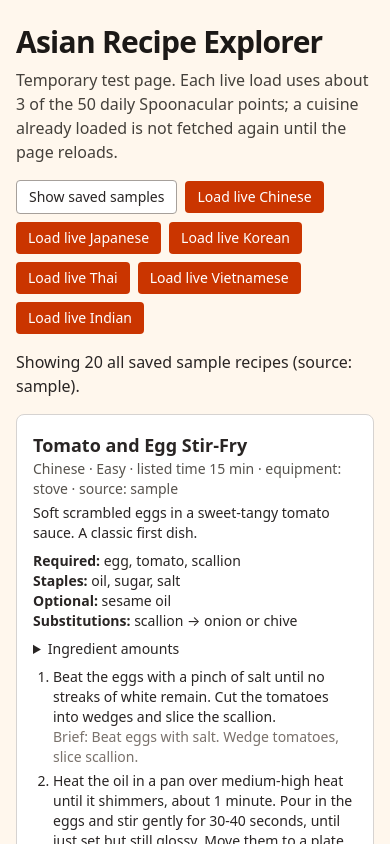
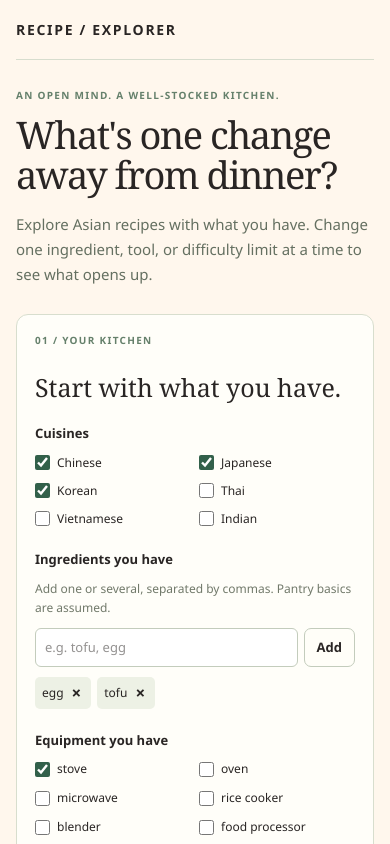
Before and after one commit to ucla-cs188-fall26/asian-food-recommender, a React (Vite) app: page / in a window 390 px wide. Shown: the top 844 px of the page. Built offline with nearby package versions, Linux system fonts and the light colour scheme.

Commit message:
Build responsive app shell and kitchen filter form (task 5)

```diff
--- a/src/App.tsx
+++ b/src/App.tsx
@@ -1,153 +1,42 @@
-import { useState, useTransition } from 'react'
+import { useReducer, useState, useTransition } from 'react'
 import { getRecipes } from './data/recipes'
 import type { RecipeLoad } from './data/recipes'
 import { SAMPLE_RECIPES } from './data/sampleRecipes'
-import { CUISINES, DIFFICULTY_LABELS } from './domain/types'
-import type { Cuisine, Recipe } from './domain/types'
-
-// TEMPORARY test page: lists the saved sample recipes, or loads one cuisine
-// from the live Spoonacular API so we can eyeball the data. Remove once the
-// real filter form and flowgraph exist.
-
-function RecipeCard({ recipe }: { recipe: Recipe }) {
-  const substitutions = Object.entries(recipe.substitutions)
-    .map(([name, standIns]) => `${name} → ${standIns.join(' or ')}`)
-    .join('; ')
-  return (
-    <article className="rounded-lg border border-stone-300 bg-white p-4 text-sm">
-      <h2 className="text-lg font-semibold">{recipe.name}</h2>
-      <p className="text-stone-600">
-        {recipe.cuisine} · {DIFFICULTY_LABELS[recipe.difficulty]} · listed time{' '}
-        {recipe.listedMinutes ? `${recipe.listedMinutes} min` : 'not given'} ·
-        equipment: {recipe.requiredEquipment.join(', ') || 'none detected'} ·
-        source: {recipe.source}
-      </p>
-      {recipe.description && <p className="mt-1">{recipe.description}</p>}
-      <p className="mt-2">
-        <b>Required:</b> {recipe.requiredIngredients.join(', ')}
-      </p>
-      <p>
-        <b>Staples:</b> {recipe.stapleIngredients.join(', ') || 'none'}
-      </p>
-      <p>
-        <b>Optional:</b> {recipe.optionalIngredients.join(', ') || 'none'}
-      </p>
-      <p>
-        <b>Substitutions:</b> {substitutions || 'none'}
-      </p>
-      <details className="mt-2">
-        <summary className="cursor-pointer font-medium">
-          Ingredient amounts
-        </summary>
-        <ul className="list-disc pl-5">
-          {recipe.ingredientLines.map((line, index) => (
-            <li key={index}>{line}</li>
-          ))}
-        </ul>
-      </details>
-      <ol className="mt-2 list-decimal space-y-1 pl-5">
-        {recipe.steps.map((step) => (
-          <li key={step.number}>
-            {step.text}
-            {step.brief && (
-              <div className="text-stone-500">Brief: {step.brief}</div>
-            )}
-            {step.tools.length > 0 && (
-              <div className="text-stone-500">
-                Tools: {step.tools.join(', ')}
-              </div>
-            )}
-          </li>
-        ))}
-      </ol>
-      {recipe.sourceUrl && (
-        <a
-          className="mt-2 inline-block text-orange-800 underline"
-          href={recipe.sourceUrl}
-          target="_blank"
-          rel="noreferrer"
-        >
-          Original recipe{recipe.sourceName ? ` (${recipe.sourceName})` : ''}
-        </a>
-      )}
-    </article>
-  )
-}
-
-const SAVED: RecipeLoad = { recipes: SAMPLE_RECIPES, source: 'sample' }
+import { DEFAULT_FILTERS } from './domain/filters'
+import type { FilterState } from './domain/filters'
+import { createGraph, graphReducer, MAX_DEPTH, MAX_NODES } from './graph/graphState'
+import { FilterForm } from './ui/FilterForm'
 
 export default function App() {
-  const [load, setLoad] = useState<RecipeLoad>(SAVED)
-  const [label, setLabel] = useState('all saved sample recipes')
+  const [filters, setFilters] = useState(DEFAULT_FILTERS)
+  const [recipeLoad, setRecipeLoad] = useState<RecipeLoad>()
+  const [graph, dispatch] = useReducer(graphReducer, DEFAULT_FILTERS, (initial) => createGraph(initial, SAMPLE_RECIPES))
+  const [experience, setExperience] = useState<'beginner' | 'experienced'>('beginner')
   const [isPending, startTransition] = useTransition()
-
-  function loadLive(cuisine: Cuisine) {
+  const ingredientOptions = [...new Set([...SAMPLE_RECIPES, ...(recipeLoad?.recipes ?? [])].flatMap((r) => r.requiredIngredients))].sort()
+  function submit(next: FilterState) {
     startTransition(async () => {
-      const result = await getRecipes([cuisine])
-      setLoad(result)
-      setLabel(`${cuisine} recipes`)
+      const load = await getRecipes(next.cuisines)
+      setFilters(next)
+      setRecipeLoad(load)
+      dispatch({ type: 'start', filters: next, recipes: load.recipes })
     })
   }
-
-  return (
-    <main className="mx-auto min-h-screen max-w-6xl px-4 py-6">
-      <h1 className="text-3xl font-bold tracking-tight text-stone-900">
-        Asian Recipe Explorer
-      </h1>
-      <p className="mt-2 text-stone-700">
-        Temporary test page. Each live load uses about 3 of the 50 daily
-        Spoonacular points; a cuisine already loaded is not fetched again until
-        the page reloads.
-      </p>
-
-      <div className="mt-4 flex flex-wrap items-center gap-2">
-        <button
-          type="button"
-          className="rounded border border-stone-400 bg-white px-3 py-1.5 text-sm font-medium hover:bg-stone-100"
-          onClick={() => {
-            setLoad(SAVED)
-            setLabel('all saved sample recipes')
-          }}
-        >
-          Show saved samples
-        </button>
-        {CUISINES.map((cuisine) => (
-          <button
-            key={cuisine}
-            type="button"
-            disabled={isPending}
-            className="rounded bg-orange-700 px-3 py-1.5 text-sm font-medium text-white hover:bg-orange-800 disabled:opacity-50"
-            onClick={() => loadLive(cuisine)}
-          >
-            Load live {cuisine}
-          </button>
-        ))}
+  return <div className="app">
+    <header className="page-header"><a className="brand" href="./">RECIPE / EXPLORER</a><span className="header-note">A little change. A new possibility.</span></header>
+    <section className="intro"><p className="section-kicker">An open mind. A well-stocked kitchen.</p><h1>What's one change<br />away from dinner?</h1><p>Explore Asian recipes with what you have. Change one ingredient, tool, or difficulty limit at a time to see what opens up.</p></section>
+    <main className="workspace">
+      <aside><FilterForm initial={filters} ingredientOptions={ingredientOptions} isLoading={isPending} onSubmit={submit} /></aside>
+      <div className="exploration">
+        <section className="graph-section" aria-labelledby="graph-title"><div className="section-heading"><div><p className="section-kicker">02 / Explore the possibilities</p><h2 id="graph-title">One change, new recipes.</h2></div><button type="button" disabled={isPending} onClick={() => dispatch({ type: 'reset', recipes: recipeLoad?.recipes ?? SAMPLE_RECIPES })}>Reset exploration</button></div>
+          <p className="hint">Up to {MAX_NODES} scenarios, {MAX_DEPTH} changes deep.</p>
+          <p className="data-status" role="status">{isPending ? 'Loading recipes…' : `${recipeLoad?.recipes.length ?? SAMPLE_RECIPES.filter((r) => filters.cuisines.includes(r.cuisine)).length} recipes · ${recipeLoad?.source === 'spoonacular' ? 'Live data' : 'Sample collection'}`}</p>
+          {recipeLoad?.notice && <p className="notice">Data notice: {recipeLoad.notice}</p>}
+          <div className="empty-panel">Graph ready: {Object.keys(graph.nodes).length} scenarios. The interactive view is coming next.</div>
+        </section>
+        <section className="details-section"><h2>Recipes in the selected scenario</h2><label><input type="checkbox" checked={experience === 'experienced'} onChange={(e) => setExperience(e.target.checked ? 'experienced' : 'beginner')} />Concise steps</label><p>Select a scenario to see its recipes.</p></section>
       </div>
-
-      <p className="mt-4 font-medium" role="status">
-        {isPending
-          ? 'Loading from Spoonacular…'
-          : `Showing ${load.recipes.length} ${label} (source: ${load.source}).`}
-      </p>
-      {load.notice && !isPending && (
-        <p className="mt-1 rounded border border-amber-400 bg-amber-50 p-2 text-sm">
-          Note: {load.notice}
-        </p>
-      )}
-
-      <div className="mt-4 grid gap-4 md:grid-cols-2">
-        {load.recipes.map((recipe) => (
-          <RecipeCard key={recipe.id} recipe={recipe} />
-        ))}
-      </div>
-
-      <footer className="mt-8 text-sm text-stone-600">
-        Live recipe data from the{' '}
-        <a className="underline" href="https://spoonacular.com/food-api">
-          spoonacular API
-        </a>
-        .
-      </footer>
     </main>
-  )
+    <footer><span>Asian Recipe Explorer · CS 188</span><span>Live recipe data from the <a href="https://spoonacular.com/food-api">spoonacular API</a>.</span></footer>
+  </div>
 }
--- a/src/index.css
+++ b/src/index.css
@@ -1,5 +1,58 @@
 @import 'tailwindcss';
-
-@theme {
-  --font-sans: system-ui, -apple-system, 'Segoe UI', sans-serif;
+@theme { --font-sans: 'Segoe UI', system-ui, sans-serif; }
+:root { font-family: var(--font-sans); color: #253b32; background: #f7f7ef; font-synthesis: none; }
+* { box-sizing: border-box; }
+body { margin: 0; }
+button, input { font: inherit; }
+button { cursor: pointer; border: 1px solid #c3ccbc; border-radius: 7px; padding: 8px 12px; background: #fffef8; font-size: 13px; font-weight: 600; }
+button:hover { background: #edf1e5; }
+button:disabled { opacity: .55; cursor: wait; }
+button:focus-visible, input:focus-visible, a:focus-visible, summary:focus-visible { outline: 3px solid #be672f; outline-offset: 3px; }
+input[type=checkbox], input[type=radio] { accent-color: #32604a; width: 15px; height: 15px; flex-shrink: 0; }
+h1, h2, h3, p { margin: 0; }
+h2 { font-family: Georgia, serif; font-weight: 400; font-size: 25px; line-height: 1.2; }
+.app { max-width: 1600px; margin: auto; padding: 0 36px; }
+.page-header { display: flex; align-items: center; justify-content: space-between; border-bottom: 1px solid #d7ddce; height: 76px; gap: 20px; }
+.brand { font-size: 14px; font-weight: 800; letter-spacing: .12em; text-decoration: none; color: inherit; }
+.header-note { font-size: 12px; color: #687467; }
+.intro { padding: 42px 0 35px; max-width: 700px; }
+.section-kicker { font-size: 10px; font-weight: 700; letter-spacing: .13em; text-transform: uppercase; color: #65806b; margin-bottom: 12px; }
+h1 { font-family: Georgia, serif; font-size: clamp(38px, 4.4vw, 64px); line-height: 1.04; letter-spacing: -.04em; font-weight: 400; margin-bottom: 18px; }
+.intro > p:last-child { max-width: 560px; font-size: 15px; line-height: 1.65; color: #657061; }
+.workspace { display: grid; grid-template-columns: 300px minmax(0, 1fr); gap: 24px; align-items: start; }
+aside, .graph-section, .details-section { border: 1px solid #d8dece; border-radius: 12px; background: #fffef9; min-width: 0; }
+.filter-form { padding: 24px; display: flex; flex-direction: column; gap: 22px; }
+.filter-form h2 { margin-top: -10px; }
+fieldset { padding: 0; margin: 0; border: 0; min-width: 0; }
+legend, .field-label { font-size: 13px; font-weight: 700; margin-bottom: 10px; display: block; }
+.choice-grid { display: grid; grid-template-columns: 1fr 1fr; gap: 10px 8px; }
+.choice-grid label, .difficulty-options label { display: flex; align-items: center; gap: 7px; font-size: 12px; cursor: pointer; }
+.equipment { gap: 11px 8px; }
+.hint { font-size: 12px; line-height: 1.6; color: #71796a; }
+.input-row { display: flex; gap: 6px; margin-top: 10px; }
+.input-row input { min-width: 0; width: 100%; border: 1px solid #c3ccbc; border-radius: 6px; padding: 9px; background: white; font-size: 13px; }
+.chips { display: flex; flex-wrap: wrap; gap: 6px; margin-top: 10px; }
+.chip { background: #edf1e5; border-radius: 5px; padding: 3px 7px; font-size: 12px; display: flex; gap: 5px; align-items: center; }
+.chip button { border: 0; background: transparent; padding: 0 3px; font-size: 17px; }
+.difficulty-options { display: flex; gap: 14px; }
+.primary { background: #28553e; color: #fffef9; border-color: #28553e; padding: 12px; }
+.primary:hover { background: #1c4230; }
+.exploration { min-width: 0; display: grid; gap: 24px; }
+.graph-section, .details-section { padding: 24px; }
+.section-heading { display: flex; gap: 16px; align-items: center; justify-content: space-between; margin-bottom: 8px; }
+.data-status { font-size: 11px; font-weight: 600; color: #52705a; padding: 12px 0; }
+.notice { font-size: 12px; background: #fbf1d9; color: #795922; padding: 10px 12px; border-radius: 6px; margin-bottom: 12px; }
+.empty-panel { padding: 90px 20px; text-align: center; background: #f3f5ec; border-radius: 8px; }
+.form-error { color: #a23c24; font-size: 13px; }
+footer { padding: 28px 0; display: flex; gap: 12px; justify-content: space-between; font-size: 11px; color: #71796a; }
+footer a { color: inherit; text-decoration: underline; }
+@media (max-width: 767px) {
+  .app { padding: 0 16px; }
+  .page-header { height: 60px; }
+  .header-note { display: none; }
+  .intro { padding: 28px 0; }
+  .workspace { grid-template-columns: minmax(0, 1fr); gap: 18px; }
+  .filter-form, .graph-section, .details-section { padding: 18px; }
+  .section-heading { align-items: start; flex-direction: column; }
+  footer { flex-direction: column; }
 }
--- /dev/null
+++ b/src/ui/FilterForm.tsx
@@ -0,0 +1,40 @@
+import { useState } from 'react'
+import { createFilterState } from '../domain/filters'
+import type { FilterState } from '../domain/filters'
+import { CUISINES, EQUIPMENT, DIFFICULTY_LABELS } from '../domain/types'
+
+interface FilterFormProps {
+  initial: FilterState
+  ingredientOptions: readonly string[]
+  isLoading: boolean
+  onSubmit: (filters: FilterState) => void
+}
+
+export function FilterForm({ initial, ingredientOptions, isLoading, onSubmit }: FilterFormProps) {
+  const [draft, setDraft] = useState(initial)
+  const [input, setInput] = useState('')
+  const [error, setError] = useState('')
+  function withInput() {
+    return createFilterState({ ...draft, ingredients: [...draft.ingredients, ...input.split(',')] })
+  }
+  function addIngredients() { setDraft(withInput()); setInput('') }
+  return <form className="filter-form" onSubmit={(event) => {
+    event.preventDefault()
+    if (!draft.cuisines.length) { setError('Choose at least one cuisine.'); return }
+    const filters = withInput()
+    setDraft(filters); setInput(''); setError(''); onSubmit(filters)
+  }}>
+    <div className="section-kicker">01 / Your kitchen</div>
+    <h2>Start with what you have.</h2>
+    <fieldset><legend>Cuisines</legend><div className="choice-grid">{CUISINES.map((cuisine) => <label key={cuisine}><input type="checkbox" checked={draft.cuisines.includes(cuisine)} onChange={(e) => setDraft(createFilterState({ ...draft, cuisines: e.target.checked ? [...draft.cuisines, cuisine] : draft.cuisines.filter((c) => c !== cuisine) }))} />{cuisine}</label>)}</div></fieldset>
+    {error && <p className="form-error" role="alert">{error}</p>}
+    <div><label className="field-label" htmlFor="ingredient-input">Ingredients you have</label><p className="hint">Add one or several, separated by commas. Pantry basics are assumed.</p>
+      <div className="input-row"><input id="ingredient-input" list="ingredient-options" placeholder="e.g. tofu, egg" value={input} onChange={(e) => setInput(e.target.value)} onKeyDown={(e) => { if (e.key === 'Enter') { e.preventDefault(); addIngredients() } }} /><button type="button" onClick={addIngredients}>Add</button></div>
+      <datalist id="ingredient-options">{ingredientOptions.map((name) => <option key={name} value={name} />)}</datalist>
+      <div className="chips">{draft.ingredients.map((name) => <span className="chip" key={name}>{name}<button type="button" aria-label={`Remove ${name}`} onClick={() => setDraft(createFilterState({ ...draft, ingredients: draft.ingredients.filter((i) => i !== name) }))}>×</button></span>)}</div>
+    </div>
+    <fieldset><legend>Equipment you have</legend><div className="choice-grid equipment">{EQUIPMENT.map((item) => <label key={item}><input type="checkbox" checked={draft.equipment.includes(item)} onChange={(e) => setDraft(createFilterState({ ...draft, equipment: e.target.checked ? [...draft.equipment, item] : draft.equipment.filter((i) => i !== item) }))} />{item}</label>)}</div></fieldset>
+    <fieldset><legend>Maximum difficulty</legend><div className="difficulty-options">{([1, 2, 3] as const).map((level) => <label key={level}><input type="radio" name="difficulty" checked={draft.maxDifficulty === level} onChange={() => setDraft(createFilterState({ ...draft, maxDifficulty: level }))} />{DIFFICULTY_LABELS[level]}</label>)}</div></fieldset>
+    <button className="primary" type="submit" disabled={isLoading}>{isLoading ? 'Finding recipes…' : 'Find recipes →'}</button>
+  </form>
+}
```
